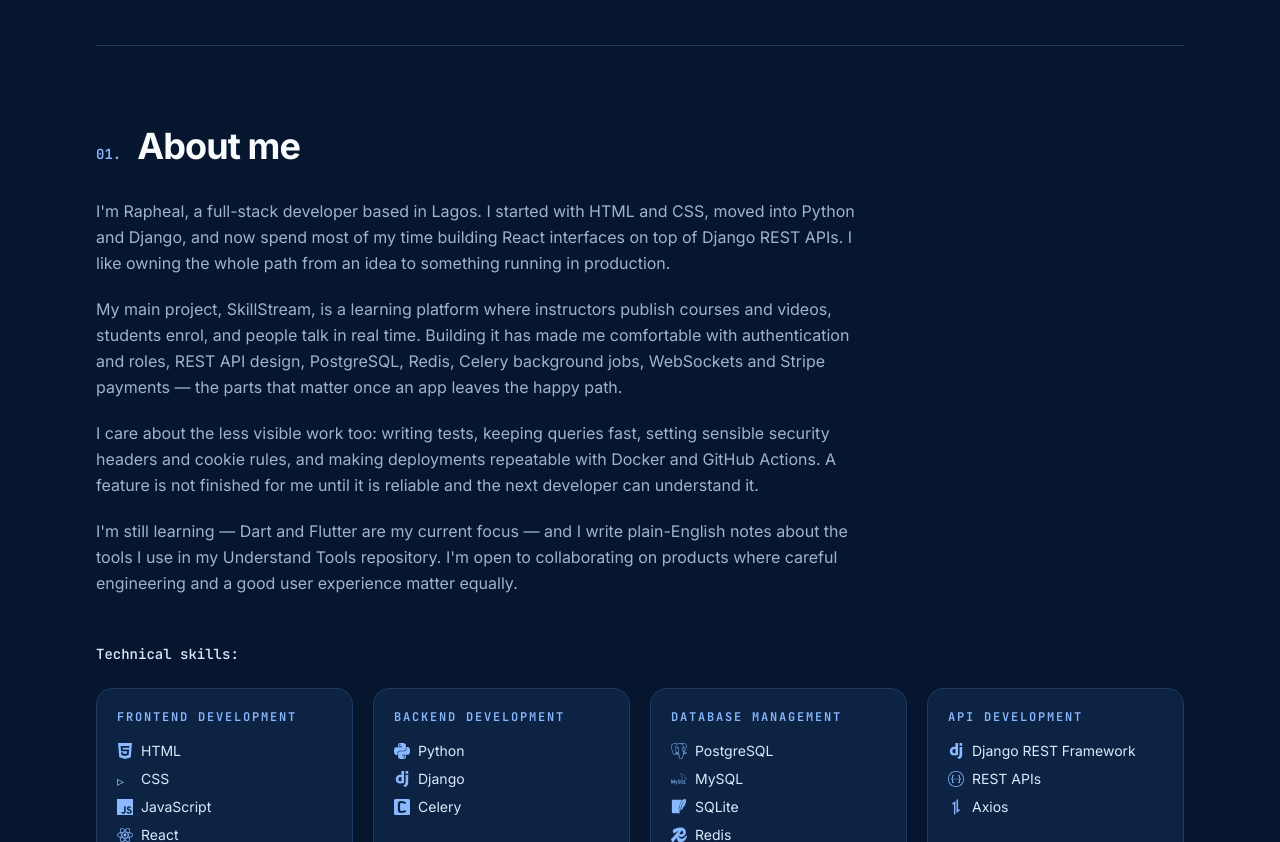
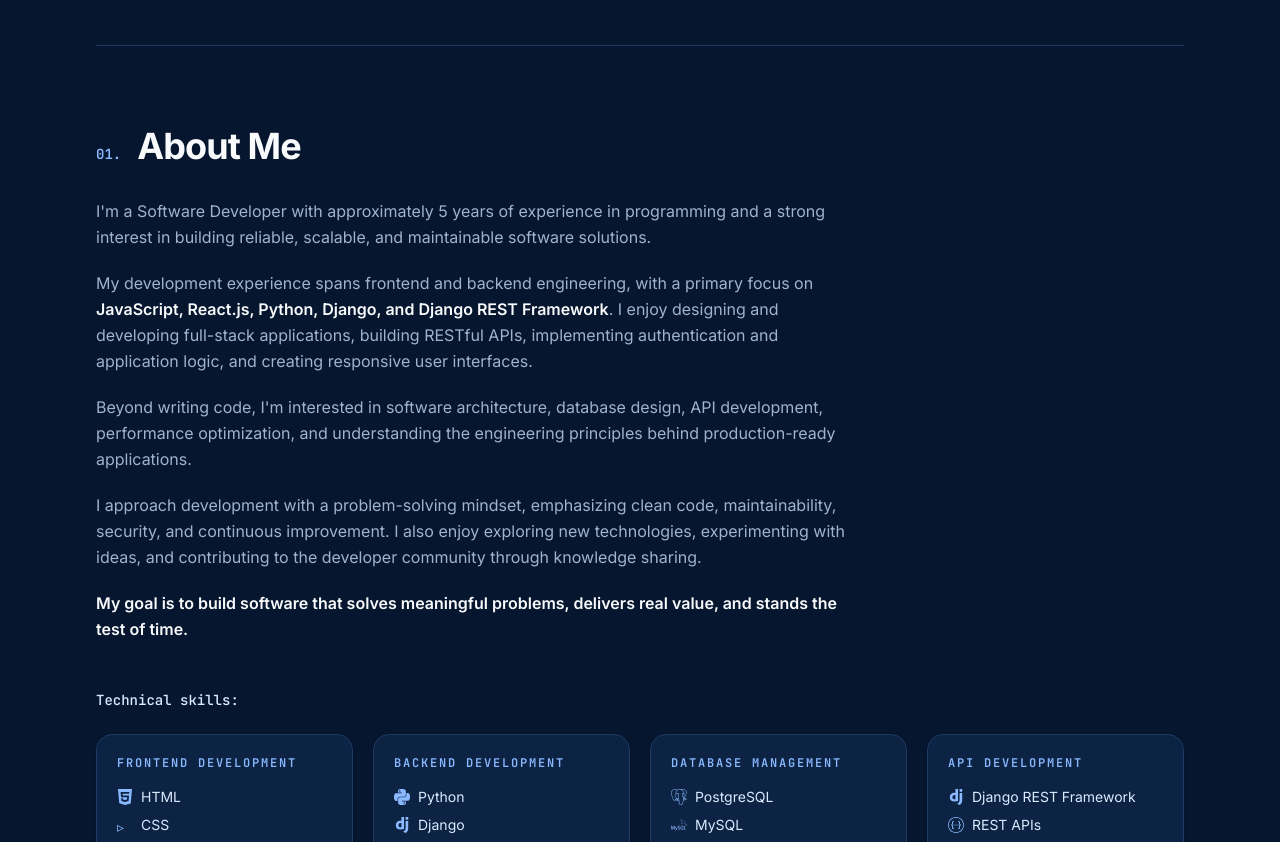
Before and after one commit to rapheal001-cpu/portfolio-react, a React (Vite) app: page / in a window 1280 px wide. Shown: the part 700-1542 px from the top of the page. Built offline with nearby package versions, Linux system fonts and the light colour scheme.

Commit message:
Use the exact About Me text with bold emphasis

```diff
--- a/src/components/About.jsx
+++ b/src/components/About.jsx
@@ -2,6 +2,20 @@ import data from '../data'
 import Section from './Section'
 import TechIcon from './TechIcon'
 
+/** Render a paragraph, turning **bold** markers into strong text. */
+function RichText({ text }) {
+  return text.split(/(\*\*[^*]+\*\*)/g).map((part, i) =>
+    part.startsWith('**') && part.endsWith('**') ? (
+      <strong key={i} className="font-semibold text-ink">
+        {part.slice(2, -2)}
+      </strong>
+    ) : (
+      part
+    ),
+  )
+}
+
+/** Render the About section with bio paragraphs and skill groups. */
 export default function About() {
   const { about } = data
 
@@ -9,7 +23,9 @@ export default function About() {
     <Section id="about" number="01" title={about.heading}>
       <div className="max-w-3xl space-y-5 text-base leading-relaxed text-muted">
         {about.paragraphs.map((paragraph, i) => (
-          <p key={i}>{paragraph}</p>
+          <p key={i}>
+            <RichText text={paragraph} />
+          </p>
         ))}
       </div>
 
--- a/src/data.js
+++ b/src/data.js
@@ -42,12 +42,13 @@ const data = {
 
   // ---- About --------------------------------------------------
   about: {
-    heading: 'About me',
+    heading: 'About Me',
     paragraphs: [
-      "I'm Rapheal, a full-stack developer based in Lagos. I started with HTML and CSS, moved into Python and Django, and now spend most of my time building React interfaces on top of Django REST APIs. I like owning the whole path from an idea to something running in production.",
-      'My main project, SkillStream, is a learning platform where instructors publish courses and videos, students enrol, and people talk in real time. Building it has made me comfortable with authentication and roles, REST API design, PostgreSQL, Redis, Celery background jobs, WebSockets and Stripe payments — the parts that matter once an app leaves the happy path.',
-      'I care about the less visible work too: writing tests, keeping queries fast, setting sensible security headers and cookie rules, and making deployments repeatable with Docker and GitHub Actions. A feature is not finished for me until it is reliable and the next developer can understand it.',
-      "I'm still learning — Dart and Flutter are my current focus — and I write plain-English notes about the tools I use in my Understand Tools repository. I'm open to collaborating on products where careful engineering and a good user experience matter equally.",
+      "I'm a Software Developer with approximately 5 years of experience in programming and a strong interest in building reliable, scalable, and maintainable software solutions.",
+      'My development experience spans frontend and backend engineering, with a primary focus on **JavaScript, React.js, Python, Django, and Django REST Framework**. I enjoy designing and developing full-stack applications, building RESTful APIs, implementing authentication and application logic, and creating responsive user interfaces.',
+      "Beyond writing code, I'm interested in software architecture, database design, API development, performance optimization, and understanding the engineering principles behind production-ready applications.",
+      'I approach development with a problem-solving mindset, emphasizing clean code, maintainability, security, and continuous improvement. I also enjoy exploring new technologies, experimenting with ideas, and contributing to the developer community through knowledge sharing.',
+      '**My goal is to build software that solves meaningful problems, delivers real value, and stands the test of time.**',
     ],
     skillsTitle: 'Technical skills:',
     skillGroups: [
```
